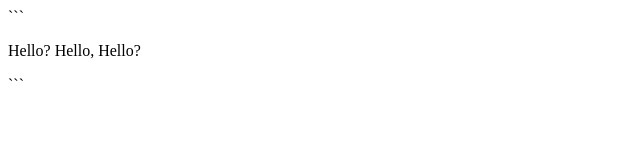
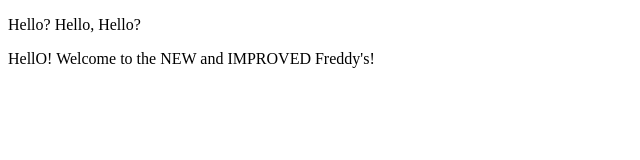
Before and after one commit to a-queer-garden-hose/a-queer-garden-hose.github.io, a plain HTML site: page index.html in a window 1280 px wide. Shown: the whole page, without its empty margins (0-640 px from the left). Drawn offline with Linux system fonts and the light colour scheme.

Commit message:
Update index.html

````diff
--- a/index.html
+++ b/index.html
@@ -1,8 +1,7 @@
 <!DOCTYPE html>
 <html>
 <body>
-```
 <p>Hello? Hello, Hello?</p>
-```
+<p>HellO! Welcome to the NEW and IMPROVED Freddy's!</p>
 </body>
 </html>
````
